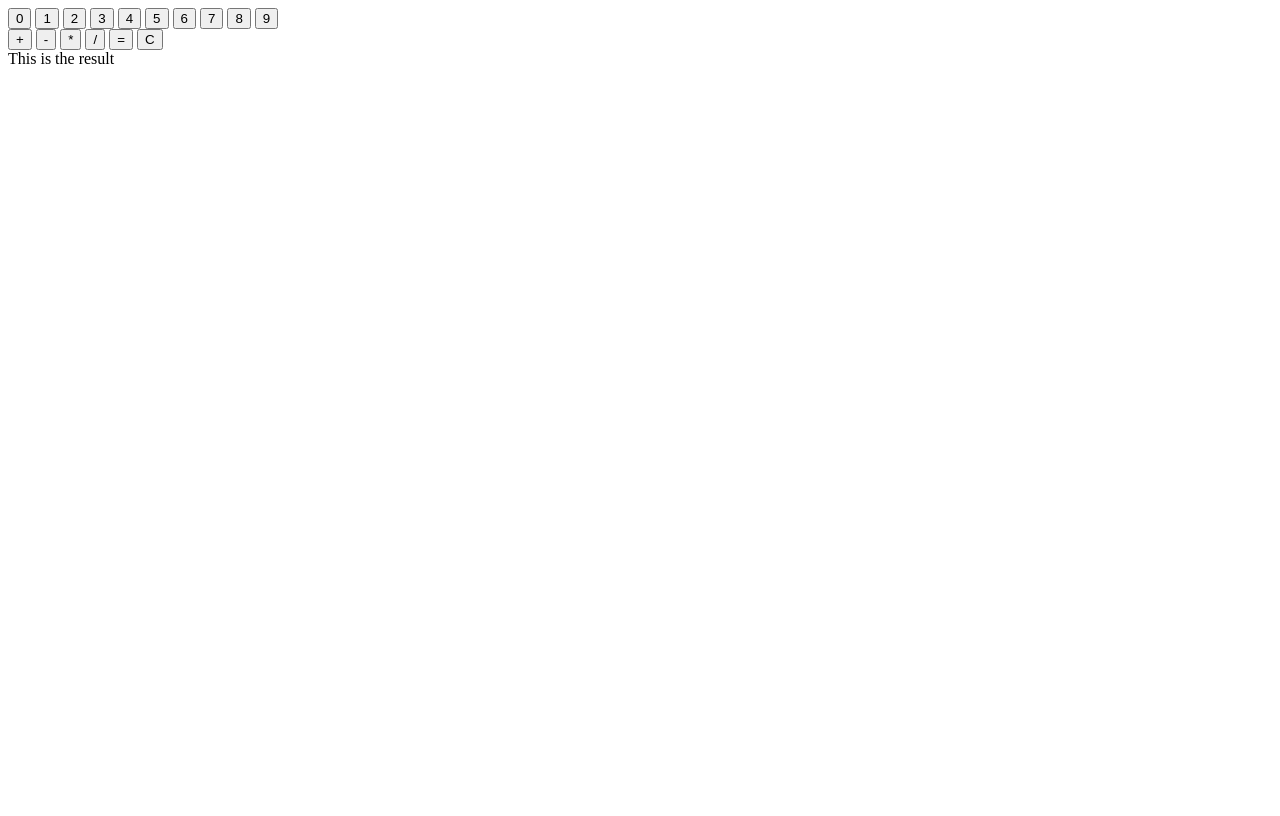
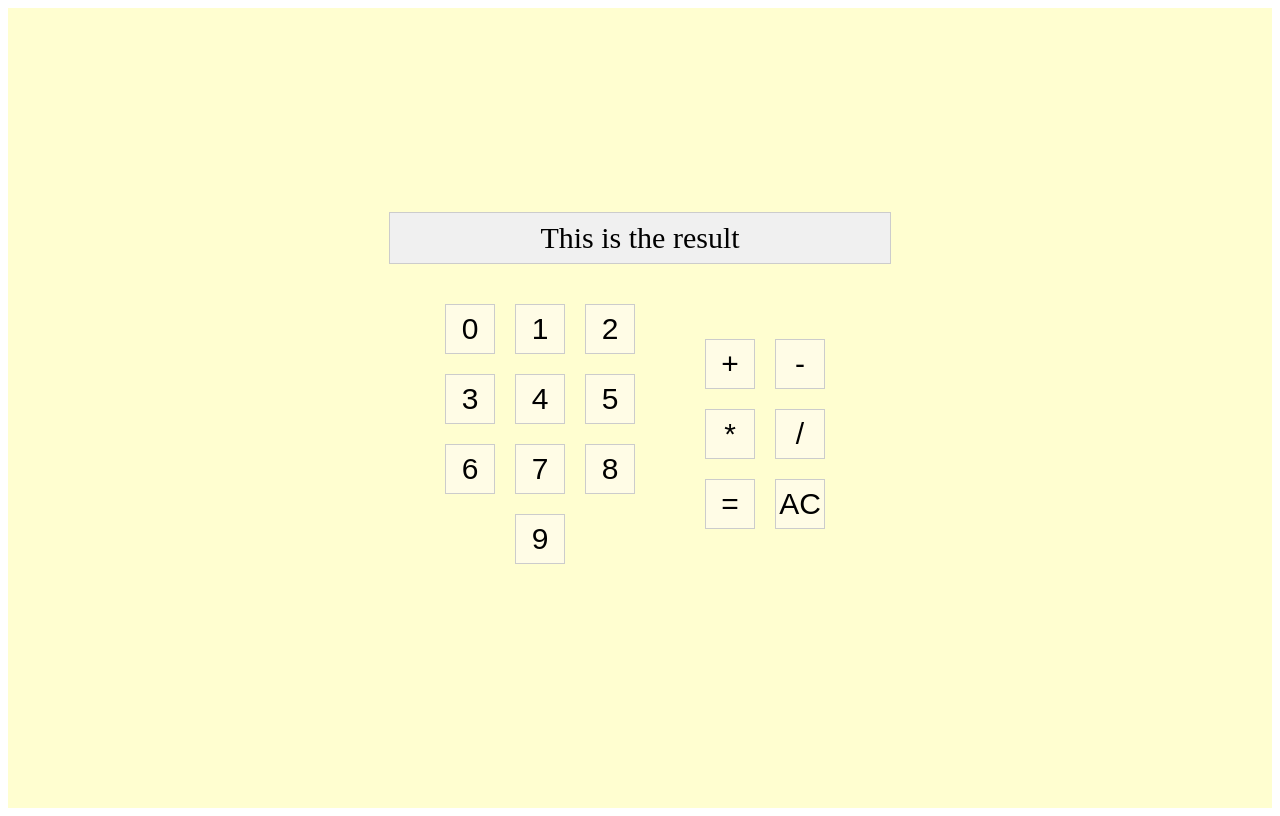
Before and after one commit to mid1224/odin-calculator, a plain HTML site: page index.html in a window 1280 px wide. Drawn offline with Linux system fonts and the light colour scheme.

Commit message:
Initial style

```diff
--- a/index.html
+++ b/index.html
@@ -3,10 +3,14 @@
 <head>
     <meta charset="UTF-8">
     <meta name="viewport" content="width=device-width, initial-scale=1.0">
+    <link rel="stylesheet" href="styles.css">
     <title>Odin Calculator</title>
 </head>
 <body>
     <div id="container">
+        <div id="display">This is the result</div>
+
+        <div id = "inputs">
             <div id="digits">
                 <button id="zero" class="digit">0</button>
                 <button id="one" class="digit">1</button>
@@ -26,10 +30,11 @@
                 <button id="multiply" class="operator">*</button>
                 <button id="divide" class="operator">/</button>
                 <button id="equals" class="operator">=</button>
-            <button id="clear" class="operator">C</button>
+                <button id="clear" class="operator">AC</button>
+            </div>
+        </div>
     </div>
 
-        <div id="display">This is the result</div>
-    </div>
+    <script src="main.js"></script>
 </body>
 </html>
--- a/styles.css
+++ b/styles.css
@@ -0,0 +1,75 @@
+#container {
+    display: flex;
+    flex-direction: column;
+    align-items: center;
+    justify-content: center;
+    height: 100vh;
+    background-color: #fffecae0;
+}
+
+#display {
+    width: 500px;
+    height: 50px;
+    background-color: #f0f0f0;
+    border: 1px solid #ccc;
+    display: flex;
+    justify-content: center;
+    align-items: center;
+    margin: 0px auto;
+    font-size: 30px;
+}
+
+#inputs {
+    display: flex;
+    justify-content: center;
+    align-items: center;
+    max-width: 450px;
+    margin: 30px auto;
+}
+
+#digits {
+    display: flex;
+    justify-content: center;
+    align-items: center;
+    margin-top: 20px;
+    flex-wrap: wrap;
+    max-width: 250px;
+    margin: 0 auto;
+}
+
+.digit {
+    width: 50px;
+    height: 50px;
+    background-color: hsl(52, 100%, 95%);
+    border: 1px solid #ccc;
+    display: flex;
+    justify-content: center;
+    align-items: center;
+    font-size: 30px;
+    cursor: pointer;
+    transition: background-color 0.3s;
+    margin: 10px;
+}
+
+#operators {
+    display: flex;
+    justify-content: center;
+    align-items: center;
+    margin-top: 20px;
+    flex-wrap: wrap;
+    max-width: 250px;
+    margin: 0 auto;
+}
+.operator {
+    width: 50px;
+    height: 50px;
+    background-color: hsl(52, 100%, 95%);
+    border: 1px solid #ccc;
+    display: flex;
+    justify-content: center;
+    align-items: center;
+    font-size: 30px;
+    cursor: pointer;
+    transition: background-color 0.3s;
+    margin: 10px;
+}
```
Lines whose indentation alone changed are shown as unchanged.
